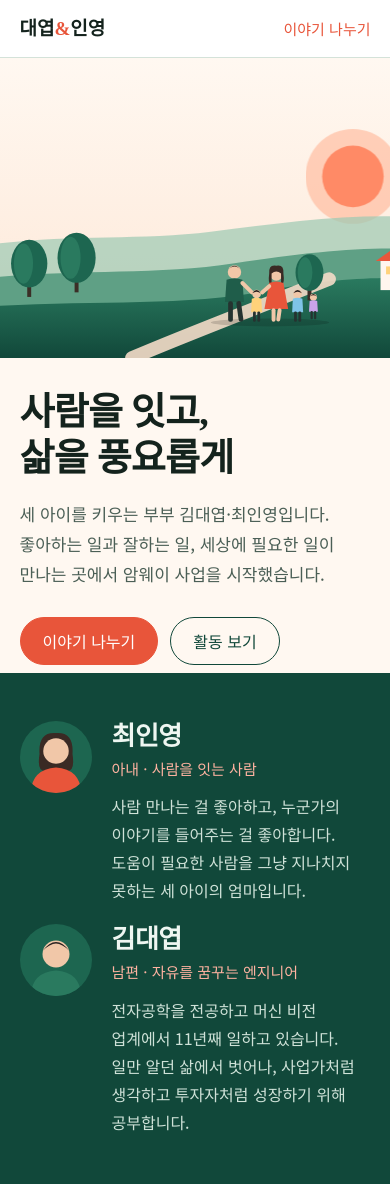
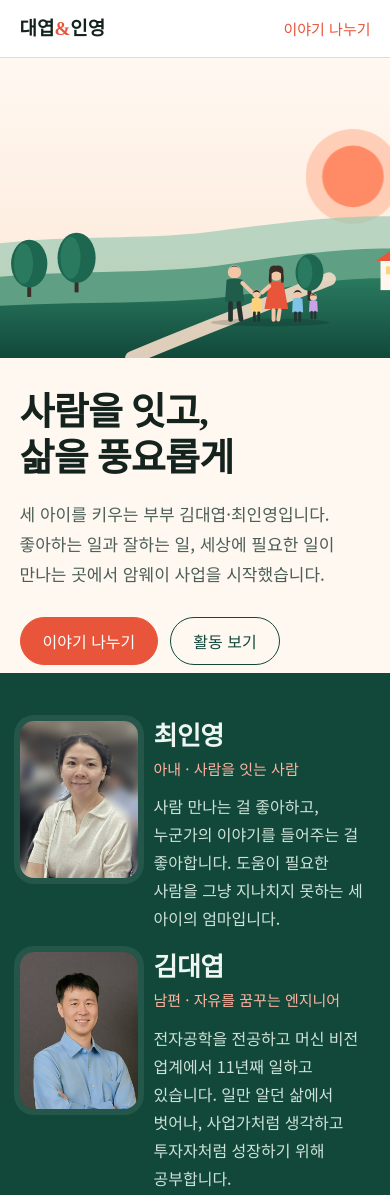
Before and after one commit to matthewkim5081/matthewkim5081.github.io, a plain HTML site: page index.html in a window 390 px wide. Shown: the top 1195 px of the page. Drawn offline with Linux system fonts and the light colour scheme; a web font is replaced by a local one.

Commit message:
Add profile photos and share image

```diff
--- a/index.html
+++ b/index.html
@@ -8,6 +8,8 @@
 <meta property="og:title" content="김대엽 · 최인영 | 사람을 잇는 부부 사업가">
 <meta property="og:description" content="사람과 사람을 연결하며, 더 풍요로운 삶을 만들어가는 이야기">
 <meta property="og:type" content="website">
+<meta property="og:url" content="https://matthewkim5081.github.io/">
+<meta property="og:image" content="https://matthewkim5081.github.io/photos/full/meeting-02.jpg">
 <link rel="preconnect" href="https://fonts.googleapis.com">
 <link href="https://fonts.googleapis.com/css2?family=Gowun+Batang:wght@400;700&family=Noto+Sans+KR:wght@400;500;700&display=swap" rel="stylesheet">
 <link rel="stylesheet" href="style.css">
@@ -58,9 +60,9 @@
 </header>
 
 <section class="band who" id="who"><div class="in">
-<div class="person"><div class="av"><svg viewBox="0 0 96 96" width="100%" height="100%"><path d="M26 44 Q24 14 48 16 Q72 14 70 44 Q74 70 60 66 L36 66 Q22 70 26 44Z" fill="#3a2a24"/><circle cx="48" cy="40" r="17" fill="#f1c7a8"/><path d="M14 96 Q16 64 48 62 Q80 64 82 96Z" fill="#e8553a"/></svg></div>
+<div class="person"><img class="pf" src="photos/profile/inyoung.jpg" width="900" height="1200" alt="최인영 프로필 사진">
 <div><h3>최인영</h3><div class="role">아내 · 사람을 잇는 사람</div><p>사람 만나는 걸 좋아하고, 누군가의 이야기를 들어주는 걸 좋아합니다. 도움이 필요한 사람을 그냥 지나치지 못하는 세 아이의 엄마입니다.</p></div></div>
-<div class="person"><div class="av"><svg viewBox="0 0 96 96" width="100%" height="100%"><circle cx="48" cy="40" r="18" fill="#f1c7a8"/><path d="M30 36 Q48 12 66 36 Q56 26 48 26 Q40 26 30 36Z" fill="#2b2220"/><path d="M14 96 Q16 64 48 62 Q80 64 82 96Z" fill="#2a7a5f"/></svg></div>
+<div class="person"><img class="pf" src="photos/profile/daeyeop.jpg" width="900" height="1200" alt="김대엽 프로필 사진">
 <div><h3>김대엽</h3><div class="role">남편 · 자유를 꿈꾸는 엔지니어</div><p>전자공학을 전공하고 머신 비전 업계에서 11년째 일하고 있습니다. 일만 알던 삶에서 벗어나, 사업가처럼 생각하고 투자자처럼 성장하기 위해 공부합니다.</p></div></div>
 </div></section>
 
--- a/style.css
+++ b/style.css
@@ -55,7 +55,8 @@ nav ul a:hover{color:var(--ink)}
 /* people */
 .who{background:var(--pine);color:#eef6f1}
 .who .in{display:grid;grid-template-columns:repeat(2,minmax(0,1fr));gap:clamp(20px,4vw,56px)}
-.person{display:grid;grid-template-columns:96px minmax(0,1fr);gap:20px;align-items:start}
+.person{display:grid;grid-template-columns:minmax(130px,220px) minmax(0,1fr);gap:clamp(16px,2.4vw,28px);align-items:center}
+.pf{display:block;width:100%;height:auto;aspect-ratio:3/4;object-fit:cover;border-radius:18px;box-shadow:0 0 0 6px #ffffff14}
 .av{width:96px;height:96px;border-radius:50%;background:var(--pine2);overflow:hidden}
 .person h3{font-size:26px}
 .role{color:#ffb3a1;font-size:15px;margin:4px 0 10px}
@@ -167,8 +168,8 @@ footer .in{display:grid;gap:6px}
 .scene{position:relative;height:300px;display:block}
 .hero .copy{padding-top:32px;padding-bottom:8px}
 .who .in,.vlist,form{grid-template-columns:minmax(0,1fr)}
-.person{grid-template-columns:72px minmax(0,1fr)}
-.av{width:72px;height:72px}
+.person{grid-template-columns:118px minmax(0,1fr);align-items:start}
+.pf{border-radius:14px}
 .gal{grid-auto-rows:160px;gap:10px}
 .gal figcaption{padding:28px 12px 10px}
 .gal figcaption b{font-size:17px}
```
Also changed, not shown: photos/profile/daeyeop.jpg (added), photos/profile/inyoung.jpg (added).
